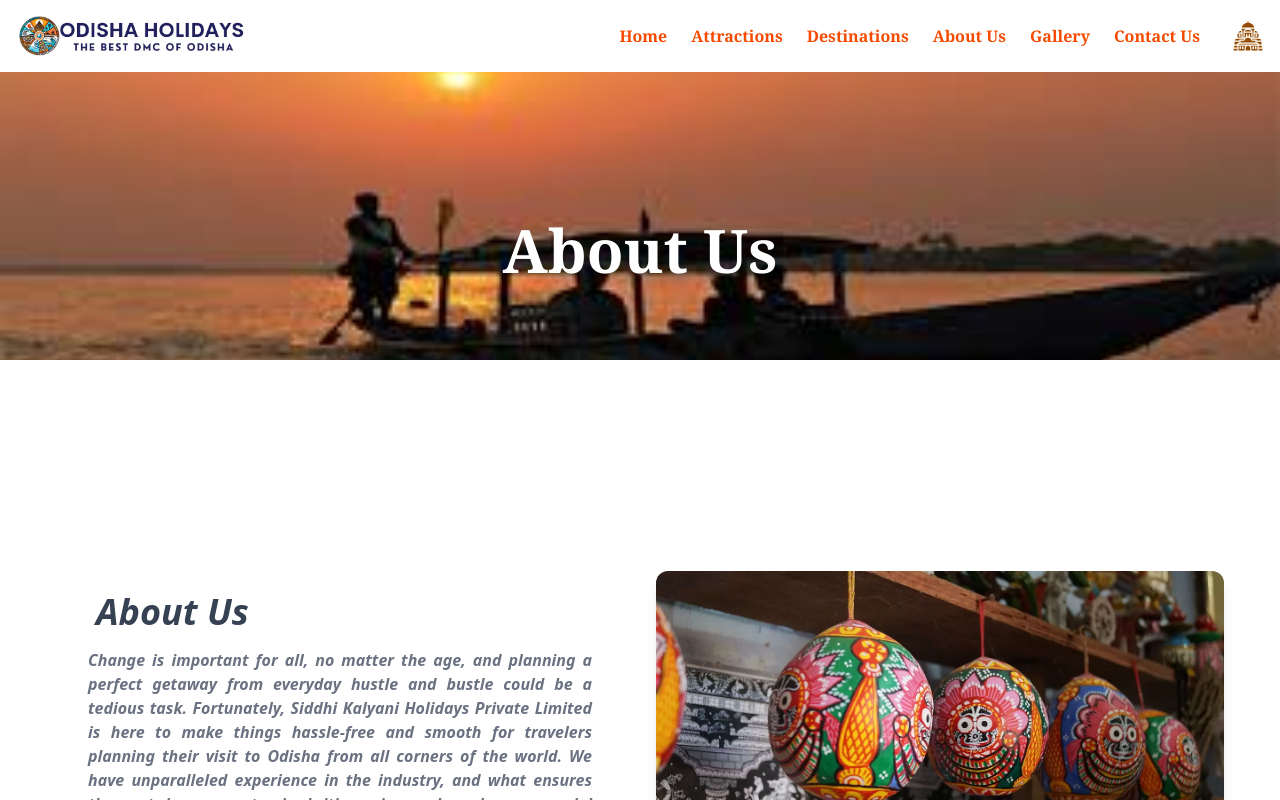
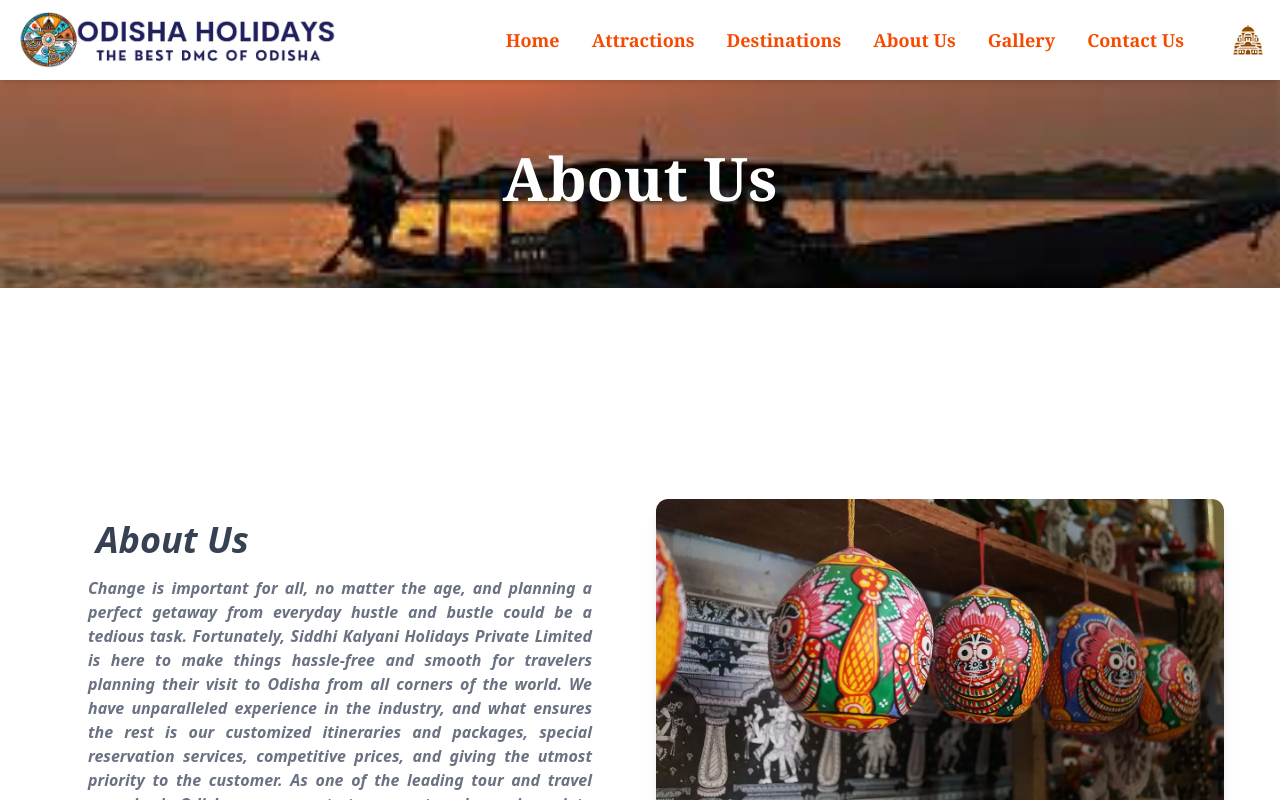
Before and after one commit to PrateekMishraaa/OdishaHolidaysLandingpage, a React (Vite) app: page /about in a window 1280 px wide. Shown: the top 800 px of the page. Built offline with nearby package versions, Linux system fonts and the light colour scheme.

Commit message:
fix navbar

```diff
--- a/src/Components/Navbar.jsx
+++ b/src/Components/Navbar.jsx
@@ -20,7 +20,6 @@ const Navbar = () => {
     );
   }, { scope: container });
 
-  // Animation for mobile menu
   useGSAP(() => {
     if (isMenuOpen) {
       gsap.fromTo(
@@ -44,42 +43,37 @@ const Navbar = () => {
     { name: "About Us", href: "/about" },
     { name: "Gallery", href: "/gallery" },
     { name: "Contact Us", href: "/contact" },
-    // { name: "Book Now", href: "#book", highlight: true }
   ];
 
   return (
-    <header className="w-full py-4 px-4 shadow-md bg-white" ref={container}>
-      <div className="container mx-auto">
-        <div className="flex justify-between items-center">
+    <header className="w-full py-3 px-4 shadow-md bg-white fixed top-0 left-0 z-50" ref={container}>
+      <div className="max-w-7xl mx-auto flex justify-between items-center">
+
         {/* Logo */}
         <div className="nav-item flex items-center">
           <a href="/">
             <img
               src={Logo}
               alt="Logo"
-              className="h-8 md:h-10 object-contain"
+              className="h-10 sm:h-12 md:h-14 object-contain"
             />
           </a>
         </div>
 
         {/* Desktop Navigation */}
-          <div className="hidden md:flex items-center space-x-6">
+        <div className="hidden md:flex items-center space-x-8">
           {navItems.map((item, index) => (
             <a
               key={index}
               href={item.href}
-                className={`nav-item font-serif font-semibold transition-colors ${
-                  item.highlight
-                    ? "text-white bg-blue-700 hover:bg-blue-900 px-4 py-2 rounded"
-                    : "text-orange-600 hover:text-blue-900 hover:underline transition"
-                }`}
+              className="nav-item text-orange-600 hover:text-blue-900 hover:underline font-serif font-semibold text-lg transition"
             >
               {item.name}
             </a>
           ))}
 
           {/* Temple Icon */}
-            <div className="nav-item ml-2">
+          <div className="nav-item ml-4">
             <GiByzantinTemple className="h-8 w-8 text-[#964B00] cursor-pointer hover:text-[#7B3F00] transition" />
           </div>
         </div>
@@ -90,9 +84,9 @@ const Navbar = () => {
           onClick={toggleMenu}
         >
           {isMenuOpen ? (
-              <IoClose className="h-6 w-6" />
+            <IoClose className="h-8 w-8" />
           ) : (
-              <IoMenu className="h-6 w-6" />
+            <IoMenu className="h-8 w-8" />
           )}
         </button>
       </div>
@@ -100,28 +94,23 @@ const Navbar = () => {
       {/* Mobile Menu */}
       <div
         ref={menuRef}
-          className={`md:hidden overflow-hidden opacity-0 h-0`}
+        className="md:hidden overflow-hidden opacity-0 h-0 transition-all duration-500 ease-in-out"
       >
-          <div className="flex flex-col space-y-4 pt-4 pb-2">
+        <div className="flex flex-col space-y-5 pt-6 pb-4 bg-white shadow-lg">
           {navItems.map((item, index) => (
             <a
               key={index}
               href={item.href}
-                className={`font-serif font-semibold py-2 ${
-                  item.highlight
-                    ? "text-white bg-blue-700 rounded text-center"
-                    : "text-blue-700 border-b border-gray-200"
-                }`}
               onClick={() => setIsMenuOpen(false)}
+              className="text-center text-blue-700 font-serif font-semibold text-lg py-2 border-b border-gray-200"
             >
               {item.name}
             </a>
           ))}
 
-            {/* Temple Icon - Mobile */}
-            <div className="flex justify-center py-2">
-              <GiByzantinTemple className="h-8 w-8 text-[#964B00]" />
-            </div>
+          {/* Temple Icon Mobile */}
+          <div className="flex justify-center pt-4">
+            <GiByzantinTemple className="h-10 w-10 text-[#964B00]" />
           </div>
         </div>
       </div>
```
Lines whose indentation alone changed are shown as unchanged.
